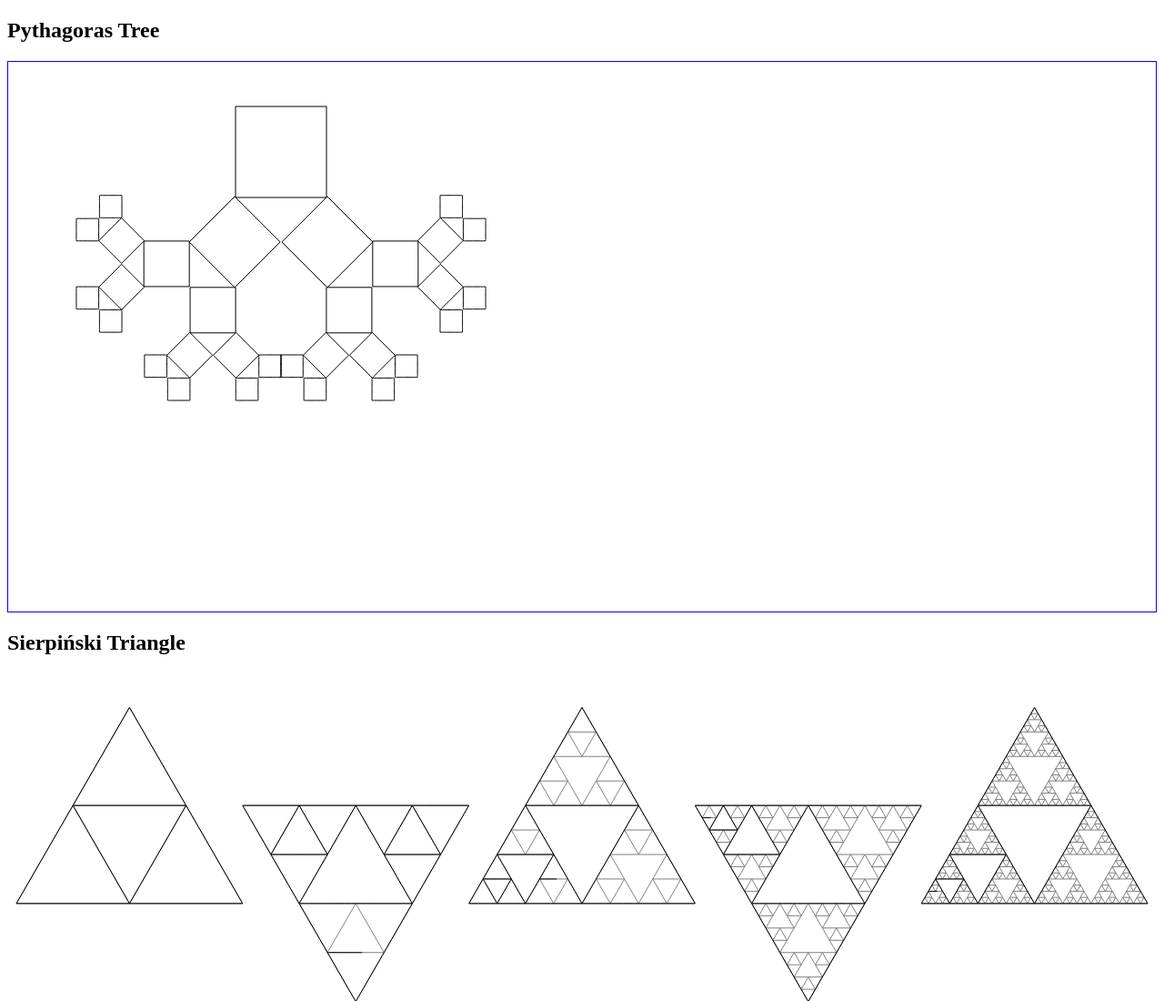
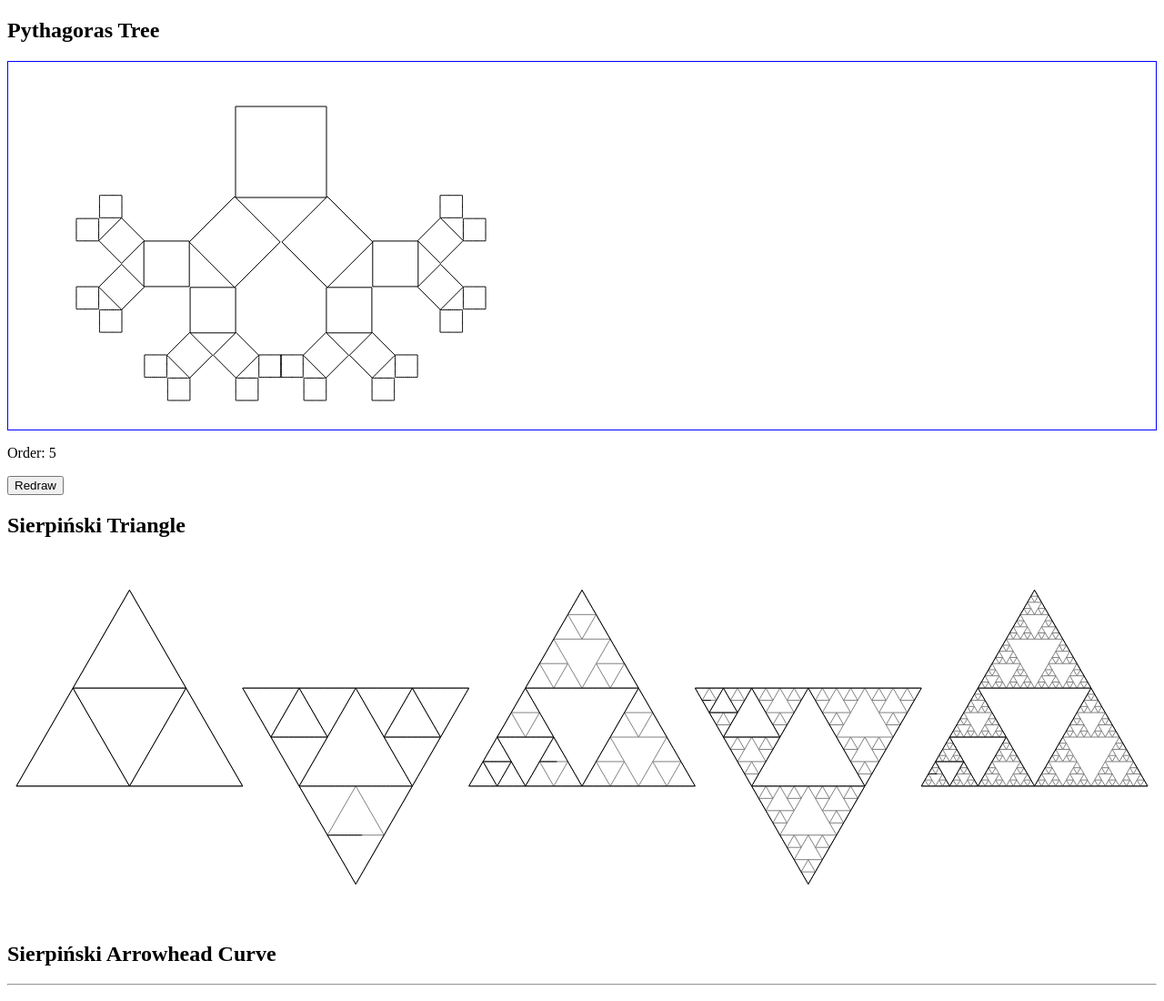
Before and after one commit to aberke/fractals, a plain HTML site: page index.html in a window 1280 px wide. Shown: the top 1100 px of the page at 91% size. Drawn offline with Linux system fonts and the light colour scheme.

Commit message:
added a 'redraw' button and 'order/level' incrementer for pythagoras tree

```diff
--- a/index.html
+++ b/index.html
@@ -19,22 +19,25 @@
 <body>
 
 <h2>Pythagoras Tree</h2>
-<div id='canvas-3' class='canvas' style='border: 1px solid blue;'></div>
+<div id="canvas-3" class="canvas" style="border: 1px solid blue;"></div>
+<!-- Update the 'Order' number as the tree grows in animation -->
+<p>Order: <span id="pythagoras-tree-order"></span></p>
+<button id="pythagoras-tree-redraw">Redraw</button>
 
 <h2>Sierpiński Triangle</h2>
-<div id='canvas-1' class='canvas'></div>
+<div id="canvas-1" class="canvas"></div>
 
 <h2>Sierpiński Arrowhead Curve</h2>
 <hr/>
-<div id='canvas-2' class='canvas'></div>
+<div id="canvas-2" class="canvas"></div>
 
 
 <script>
 
-'use strict';
+"use strict";
 
 
-var paper3 = new Raphael('canvas-3', '100%', 600);
+var paper3 = new Raphael("canvas-3", "100%", 400);
 
 var pythagorasTreePathList = [];
 var centerPoint = {X: 300, Y: 100};
@@ -42,7 +45,24 @@ var orientation = 2*RADIANS_45_DEGREES;
 var sideLength = 100;
 var pythagorasTreePathlist = pythagorasTreeRoutine(6, pythagorasTreePathList, centerPoint, orientation, sideLength);
 
-drawPythagorasTree(paper3, pythagorasTreePathList, 1000);
+// Update inner text of this element as the order/level being drawn grows
+var pythagorasTreeOrderTextElt = document.getElementById("pythagoras-tree-order");
+var currentDrawOrder = 0;
+function drawPythagorasTreeCallback(order) {
+	if (currentDrawOrder < order) {
+		currentDrawOrder = order;
+		pythagorasTreeOrderTextElt.innerText = String(order);
+	}
+}
+// set up button for redrawing
+function redrawPythagorasTree() {
+	paper3.clear();
+	drawPythagorasTree(paper3, pythagorasTreePathList, 1000, drawPythagorasTreeCallback);
+}
+var pythagorasTreeRedrawButton = document.getElementById("pythagoras-tree-redraw");
+pythagorasTreeRedrawButton.onclick = redrawPythagorasTree;
+// draw the tree for the first time
+redrawPythagorasTree();
 
 
 // how many drawings in a row
@@ -50,8 +70,8 @@ const FRACTAL_ROW_COUNT = 5;
 
 const CANVAS_HEIGHT = 400; // deal with mobile case later
 
-var paper1 = new Raphael('canvas-1', '100%', CANVAS_HEIGHT);
-var paper2 = new Raphael('canvas-2', '100%', CANVAS_HEIGHT);
+var paper1 = new Raphael("canvas-1", "100%", CANVAS_HEIGHT);
+var paper2 = new Raphael("canvas-2", "100%", CANVAS_HEIGHT);
 
 
 let maxOrder = 6;
--- a/js/pythagoras-tree.js
+++ b/js/pythagoras-tree.js
@@ -110,39 +110,53 @@ function pythagorasTreeSquare(centerPoint, orientation, sideLength) {
 	];
 }
 
+
+var DrawPythagorasTreeLevel = 0;
 /*
-Given the paper & path, draws the path on the paper where segments
-corresponding to same order draws at same time.
-Recursively calls drawing function on each segment's children
+Draws path of tree on paper, level by level, with animation.
+Recursively calls drawing function on each segment's children.
 */
-function drawPythagorasTree(paper, pathList, animationInterval) {
-	// set default animation interval
+function drawPythagorasTree(paper, pathList, animationInterval, drawCallback) {
+	// Set default animation interval
 	animationInterval = animationInterval || 1000; // unit: ms
+
+	// Set default drawCallback to do nothing
+	drawCallback = drawCallback || function(order) {};
+
 	// Initialize the start and end values to look at entire pathList
 	let start = 0;
 	let end = pythagorasTreePathList.length;
 	// There are this many path pieces that compose a square of the tree
 	// These pieces should be drawn together
 	let jump = 6;
-	drawBranchedPathList(paper, pathList, start, end, jump, animationInterval);
+	// Initially, draw blocks at order=1
+	let initialLevel = 1;
+	drawBranchedPathList(paper, pathList, start, end, jump, animationInterval, drawCallback, initialLevel);
 }
 
 /*
 Draws current 'square' and then for that square, recursively draws its 2 children
 */
-function drawBranchedPathList(paper, pathList, start, end, jump, interval) {
-	// check base case: there is nothing more to draw in this segment of the list
+function drawBranchedPathList(paper, pathList, start, end, jump, interval, drawCallback, level) {
+	// Check base case: there are no more blocks to draw in this segment of the list
 	if (start + jump > end) return;
+
+	// announce we are drawing something at this order/level!
+	drawCallback(level);
 
 	let nextPart = pathList.slice(start, start + jump);
 	// animates out from first point
 	var animatePoint = paper.path(nextPart[0]);
 	animatePoint.animate({path: nextPart}, interval, function() {
+		// done drawing own block
+		// recursively call to draw 2 child blocks at next level
+
+		// compute indices of child blocks in the pathList
 		let nextIndex1 = start + jump;
 		let nextIndex2 = Math.floor(start + end)/2;
 		nextIndex2 += (nextIndex2 % jump);
 
-		drawBranchedPathList(paper, pathList, nextIndex1, nextIndex2, jump, interval);
-		drawBranchedPathList(paper, pathList, nextIndex2, end, jump, interval);
+		drawBranchedPathList(paper, pathList, nextIndex1, nextIndex2, jump, interval, drawCallback, level + 1);
+		drawBranchedPathList(paper, pathList, nextIndex2, end, jump, interval, drawCallback, level + 1);
 	});
 }
```
